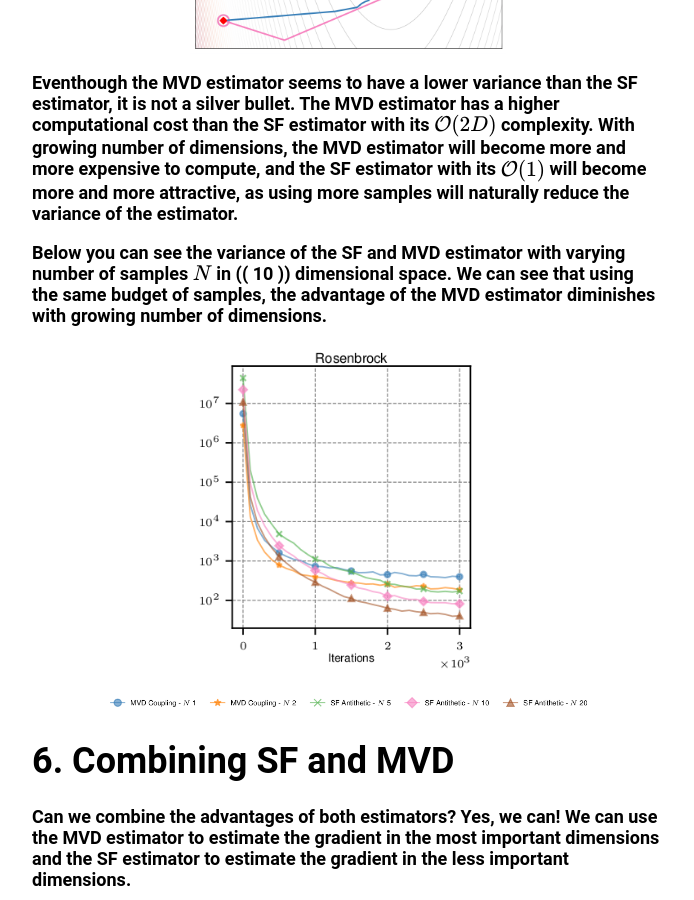
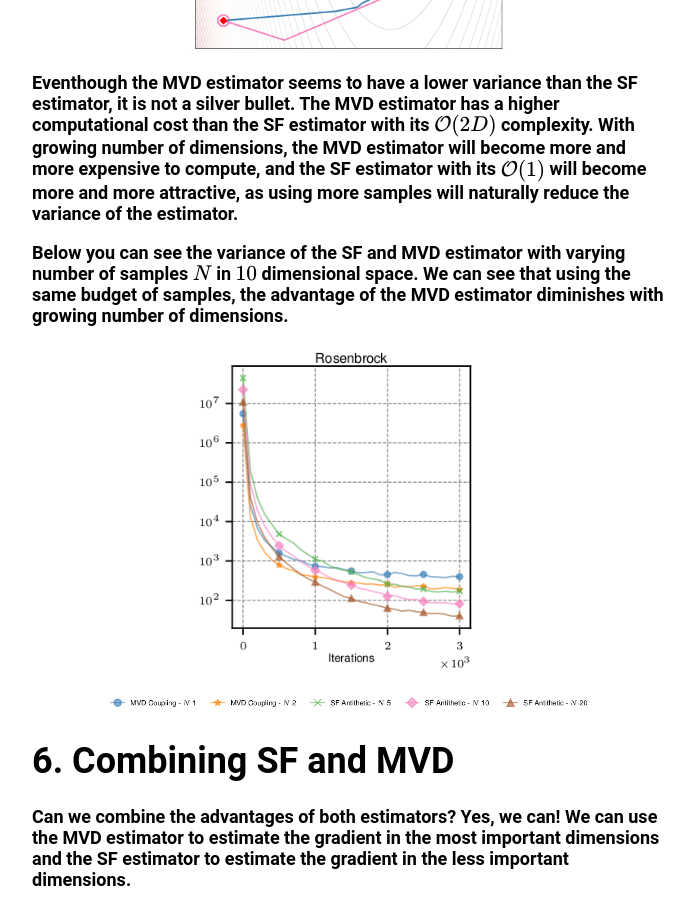
Before and after one commit to pzdkn/pzdkn.github.io, a Jekyll site: the page built from _posts/2022-01-01-Gradient-Estimation-With-Measure-Valued-Derivatives.md, in a window 1280 px wide and 900 px high, scrolled down 3241 px. Shown: the whole window, without its empty margins (333-1027 px from the left). Built offline with Jekyll 4.4.1, drawn with Linux system fonts in a browser that asks for light colours; nearby versions of some CDN libraries; some web fonts are replaced.

Commit message:
cosmetic chance

```diff
--- a/_posts/2022-01-01-Gradient-Estimation-With-Measure-Valued-Derivatives.md
+++ b/_posts/2022-01-01-Gradient-Estimation-With-Measure-Valued-Derivatives.md
@@ -84,7 +84,7 @@ Below we can see each gradient sample ploted as vector in a 2D parameter space.
 
 Eventhough the MVD estimator seems to have a lower variance than the SF estimator, it is not a silver bullet. The MVD estimator has a higher computational cost than the SF estimator with its \\( \mathcal{O}(2D) \\) complexity. With growing number of dimensions, the MVD estimator will become more and more expensive to compute, and the SF estimator with its \\(  \mathcal{O}(1) \\) will become more and more attractive, as using more samples will naturally reduce the variance of the estimator.
 
-Below you can see the variance of the SF and MVD estimator with varying number of samples \\( N \\) in \(( 10 \)) dimensional space. We can see that using the same budget of samples, the advantage of the MVD estimator diminishes with growing number of dimensions.
+Below you can see the variance of the SF and MVD estimator with varying number of samples \\( N \\) in \\( 10 \\) dimensional space. We can see that using the same budget of samples, the advantage of the MVD estimator diminishes with growing number of dimensions.
 
 <div style="text-align: center;">
   <img src="{{ site.baseurl }}/assets/images/rosenbrock_var.png" alt="Your Image" style="width: 50%; height: auto;" />
```
